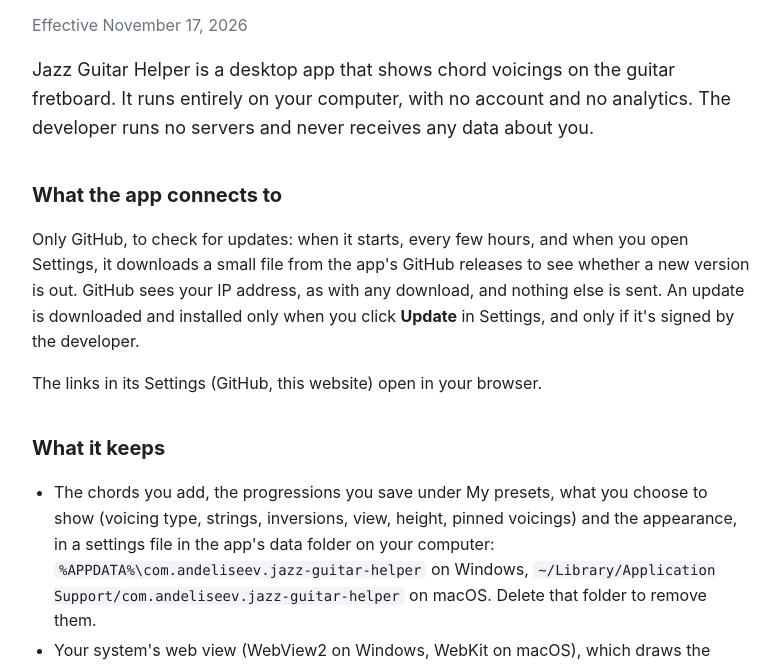
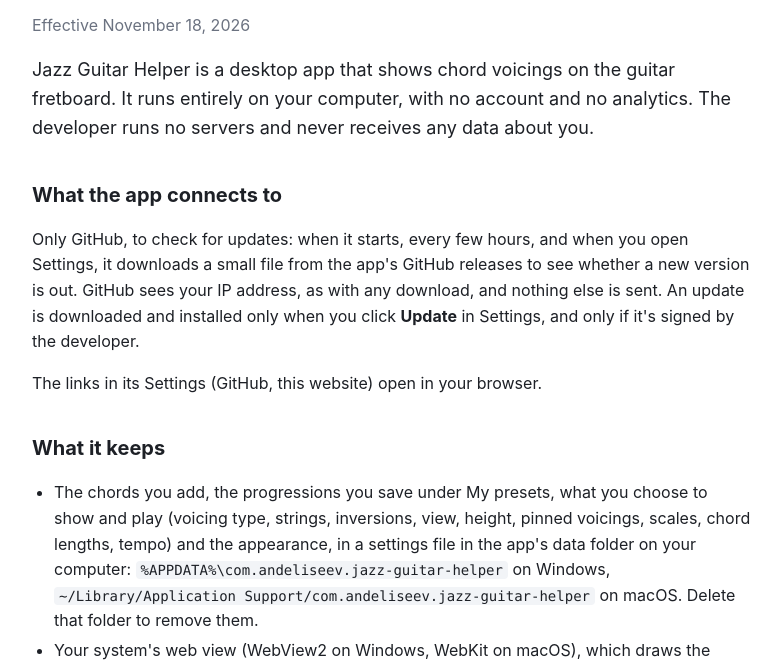
Before and after one commit to andeliseev/andeliseev.github.io, a plain HTML site: page jazz-guitar-helper/privacy.html in a window 1280 px wide. Shown: the part 136-800 px from the top of the page, without its empty margins (248-1029 px from the left). Drawn offline with Linux system fonts and the light colour scheme.

Commit message:
Jazz Guitar Helper: scales, the staff and the metronome; new screenshots
The home page lists scales over chords, and the staff with a metronome whose pad holds each chord.
The privacy policy counts scales, chord lengths and tempo among the choices the app keeps on the
computer; effective November 18, 2026.

```diff
--- a/jazz-guitar-helper/privacy.html
+++ b/jazz-guitar-helper/privacy.html
@@ -11,7 +11,7 @@
   <main>
     <p class="crumb"><a href="./">Jazz Guitar Helper</a></p>
     <h1>Privacy Policy</h1>
-    <p class="muted">Effective November 17, 2026</p>
+    <p class="muted">Effective November 18, 2026</p>
 
     <p class="lead">
       Jazz Guitar Helper is a desktop app that shows chord voicings on the guitar fretboard. It runs
@@ -32,7 +32,8 @@
     <h2>What it keeps</h2>
     <ul>
       <li>The chords you add, the progressions you save under My presets, what you choose to show
-        (voicing type, strings, inversions, view, height, pinned voicings) and the appearance, in a
+        and play (voicing type, strings, inversions, view, height, pinned voicings, scales, chord
+        lengths, tempo) and the appearance, in a
         settings file in the app's data folder on your computer:
         <code>%APPDATA%\com.andeliseev.jazz-guitar-helper</code> on Windows,
         <code>~/Library/Application Support/com.andeliseev.jazz-guitar-helper</code> on macOS.
```
Also changed, not shown: jazz-guitar-helper/index.html (+3 -1 lines), jazz-guitar-helper/screenshot-dark.png, jazz-guitar-helper/screenshot-light.png.
